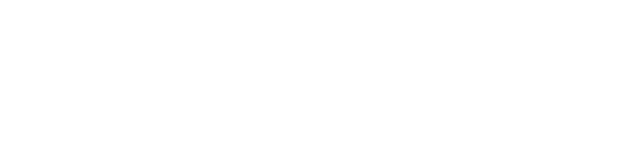
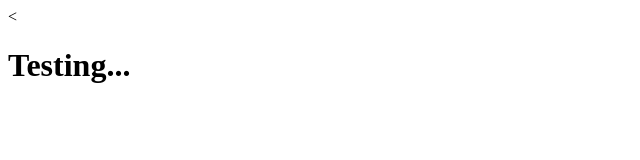
Before and after one commit to patel-tejaswini/peaas_git, a plain HTML site: page index.html in a window 1280 px wide. Shown: the whole page, without its empty margins (0-640 px from the left). Drawn offline with Linux system fonts and the light colour scheme.

Commit message:
body part added to index.html

```diff
--- a/index.html
+++ b/index.html
@@ -5,6 +5,6 @@
     <title>Demo</title>
   </head>
   <body>
-
+    <<h1>Testing...</h1>
   </body>
 </html>
```
